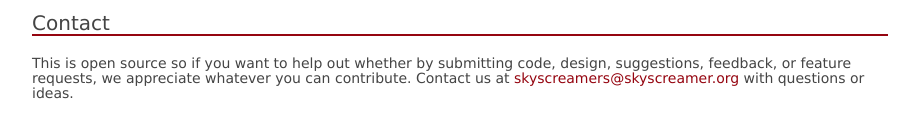
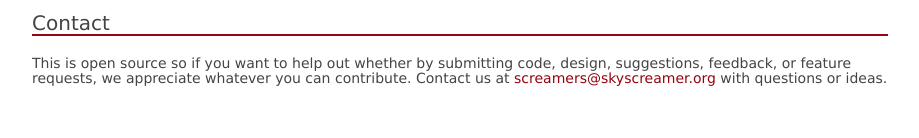
Before and after one commit to skyscreamer/skyscreamer.github.com, a plain HTML site: page index.html in a window 1280 px wide. Shown: the part 984-1122 px from the top of the page, without its empty margins (180-1099 px from the left). Drawn offline with Linux system fonts and the light colour scheme.

Commit message:
Fix view of email address

```diff
--- a/index.html
+++ b/index.html
@@ -79,7 +79,7 @@
     <p>
         This is open source so if you want to help out whether by submitting code, design, suggestions, feedback,
         or feature requests, we appreciate whatever you can contribute.  Contact us at
-        <a href="mailto:screamers@skyscreamer.org">skyscreamers@skyscreamer.org</a> with questions or ideas.
+        <a href="mailto:screamers@skyscreamer.org">screamers@skyscreamer.org</a> with questions or ideas.
     </p>
 </section>
 </body>
```
